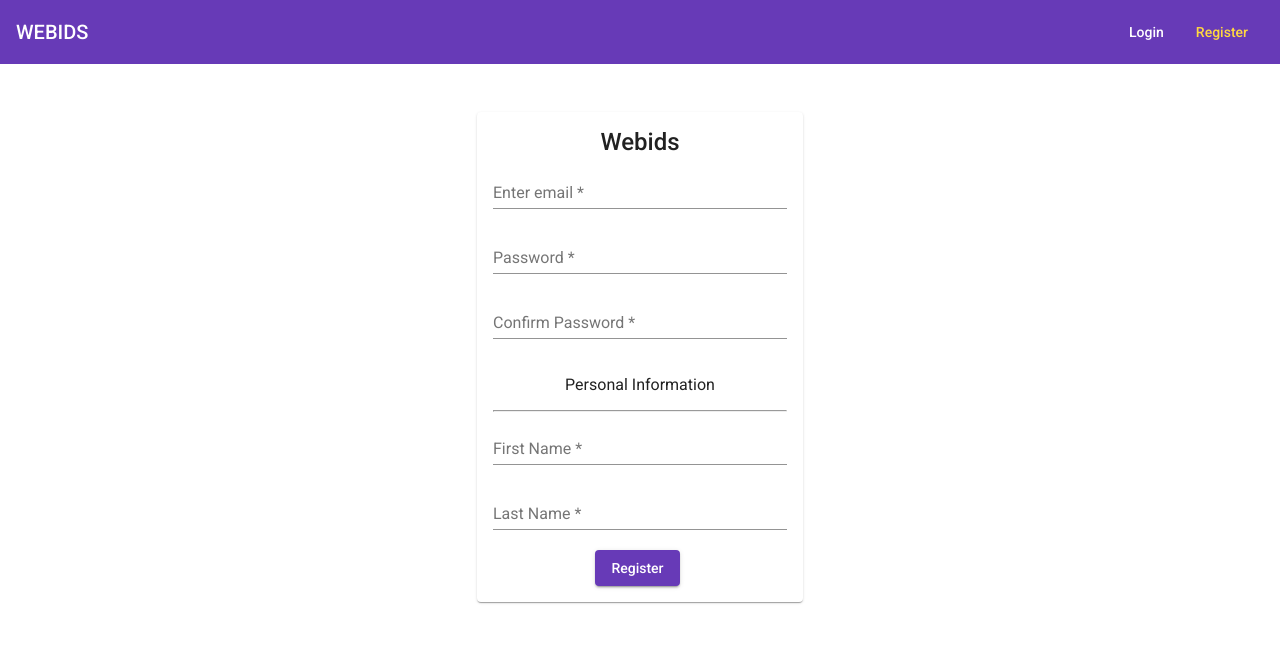
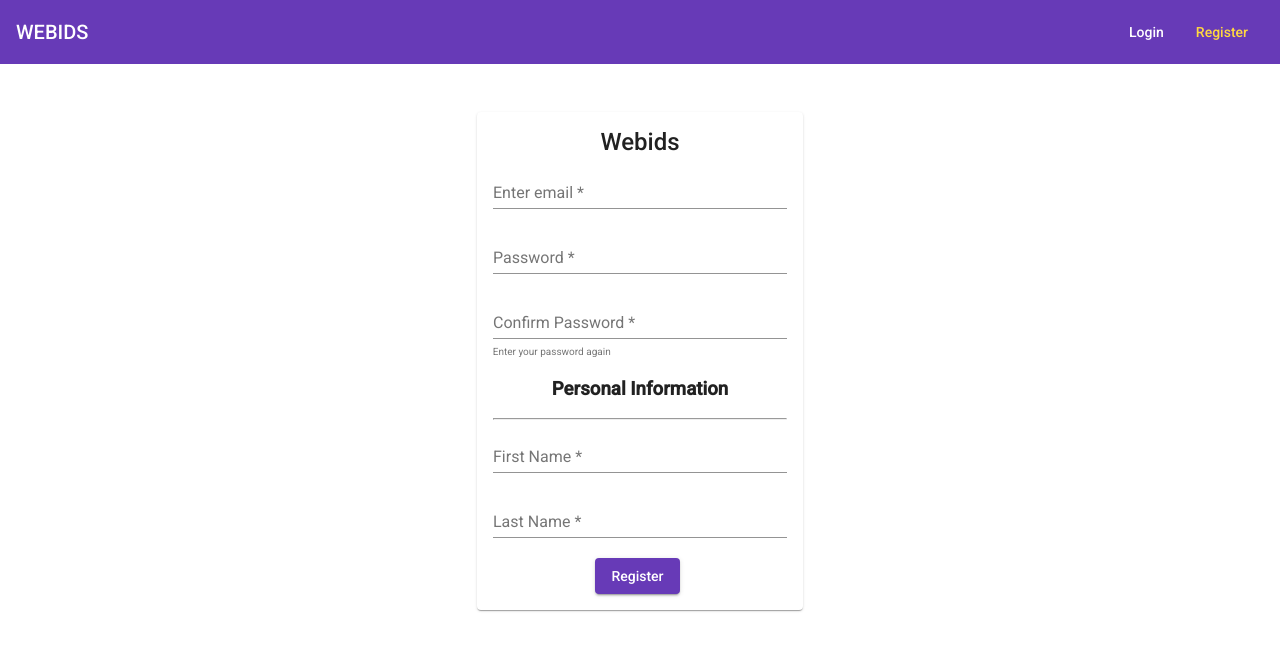
Before and after one commit to dodopontocom/webids, an Angular app in the folder webids-a/: page /signup in a window 1280 px wide. Shown: the top 650 px of the page. Built offline with nearby package versions, Linux system fonts and the light colour scheme.

Commit message:
user with name and lastname at signup

```diff
--- a/webids-a/src/app/auth/auth-data.model.ts
+++ b/webids-a/src/app/auth/auth-data.model.ts
@@ -1,4 +1,6 @@
 export interface AuthData {
   email: string;
   password: string;
+  name: string;
+  lastname: string;
 }
--- a/webids-a/src/app/auth/auth.service.ts
+++ b/webids-a/src/app/auth/auth.service.ts
@@ -39,8 +39,8 @@ export class AuthServive {
     return this.authStatusListener.asObservable();
   }
 
-  createUser(email: string, password: string) {
-    const authData: AuthData = {email: email, password: password};
+  createUser(email: string, password: string, name: string, lastname: string) {
+    const authData: AuthData = {email: email, password: password, name: name, lastname: lastname};
     this.http.post("http://" + GCP_IP + ":3000/api/v1/user/signup", authData)
       .subscribe(response =>{
         console.log(response);
@@ -49,7 +49,7 @@ export class AuthServive {
 
 
   login(email: string, password: string) {
-    const authData: AuthData = {email: email, password: password};
+    const authData: AuthData = {email: email, password: password, name: null, lastname: null};
     this.http.post<{token: string, expiresIn: number, userId: string}>("http://" + GCP_IP + ":3000/api/v1/user/login", authData)
       .subscribe(response => {
         const token = response.token;
--- a/webids-a/src/app/auth/signup/signup.component.css
+++ b/webids-a/src/app/auth/signup/signup.component.css
@@ -17,3 +17,8 @@ button {
   margin-right: 5px;
   align-self: auto;
 }
+
+mat-hint {
+  align-self: auto;
+  font-size: 10px;
+}
--- a/webids-a/src/app/auth/signup/signup.component.html
+++ b/webids-a/src/app/auth/signup/signup.component.html
@@ -36,8 +36,9 @@
         name="rePassword"
         #rePasswordInput="ngModel"
         required>
+    <mat-hint *ngIf="!rePasswordInput.value">Enter your password again</mat-hint>
     </mat-form-field>
-    <p>Personal Information</p>
+    <h3>Personal Information</h3>
     <hr>
     <mat-form-field>
       <input
@@ -45,7 +46,7 @@
         type="text"
         placeholder="First Name"
         ngModel
-        name="firstname"
+        name="name"
         #emailInput="ngModel"
         required>
     </mat-form-field>
--- a/webids-a/src/app/auth/signup/signup.component.ts
+++ b/webids-a/src/app/auth/signup/signup.component.ts
@@ -22,7 +22,7 @@ export class SignupComponent implements OnInit {
       return;
     }
     this.isLoading = true;
-    this.authService.createUser(form.value.email, form.value.password);
+    this.authService.createUser(form.value.email, form.value.password, form.value.name, form.value.lastname);
 
   }
 
```
Also changed, not shown: 1 other file (tests, documents, lock files or other folders).
